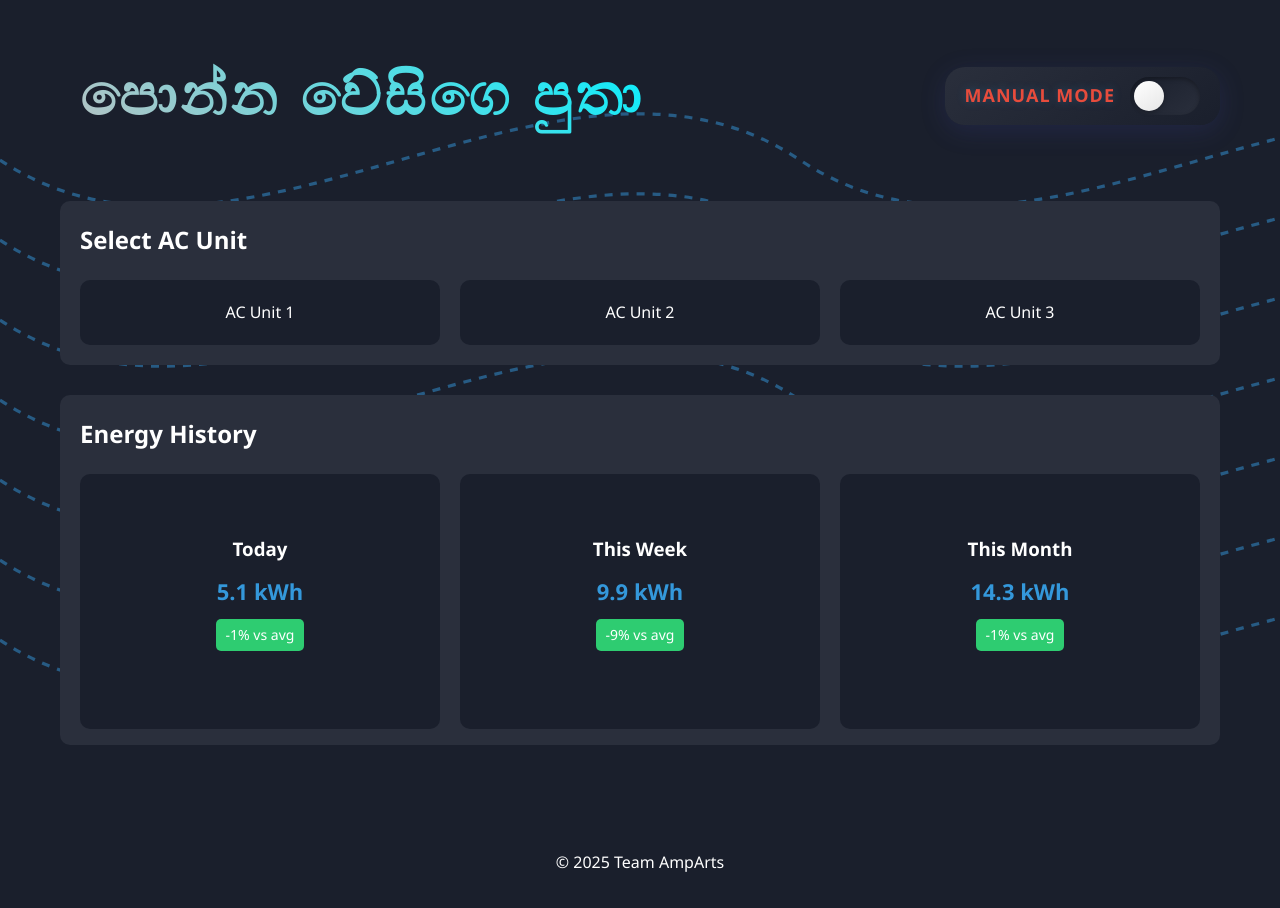
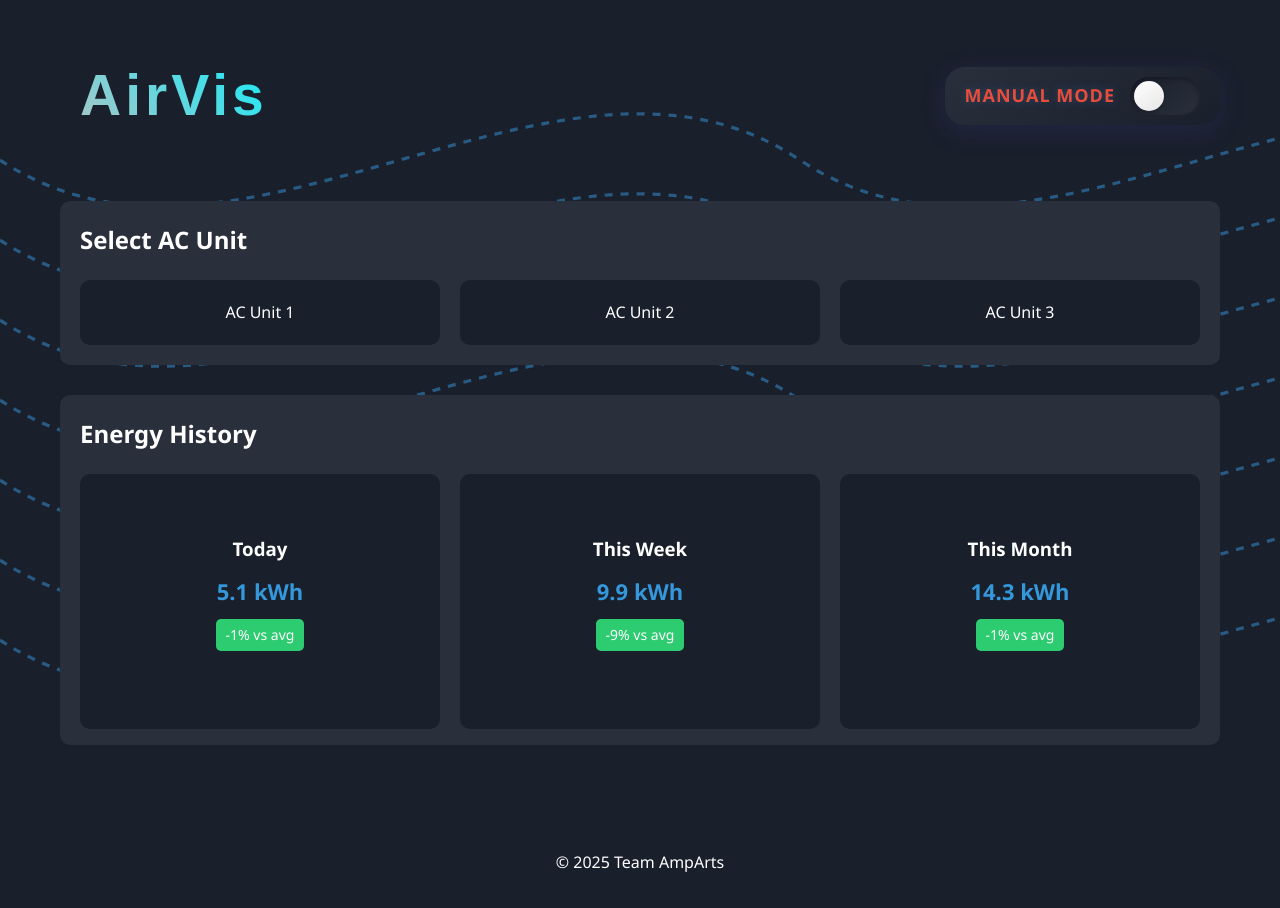
Before and after one commit to KalharaJayathissa/project_airvis, a website built with Vite: page index.html in a window 1280 px wide. Built offline with nearby package versions, Linux system fonts and the light colour scheme.

Commit message:
Update index.html
Fix

```diff
--- a/index.html
+++ b/index.html
@@ -9,7 +9,7 @@
 <body>
     <div class="container">
         <nav>
-            <div class="logo" style="font-size:57px">පොන්න වේසිගෙ පුතා</div>
+            <div class="logo" style="font-size:57px">AirVis</div>
             <div class="mode-switch">
                 <span id="modeText">Auto Mode</span>
                 <label class="switch">
```
